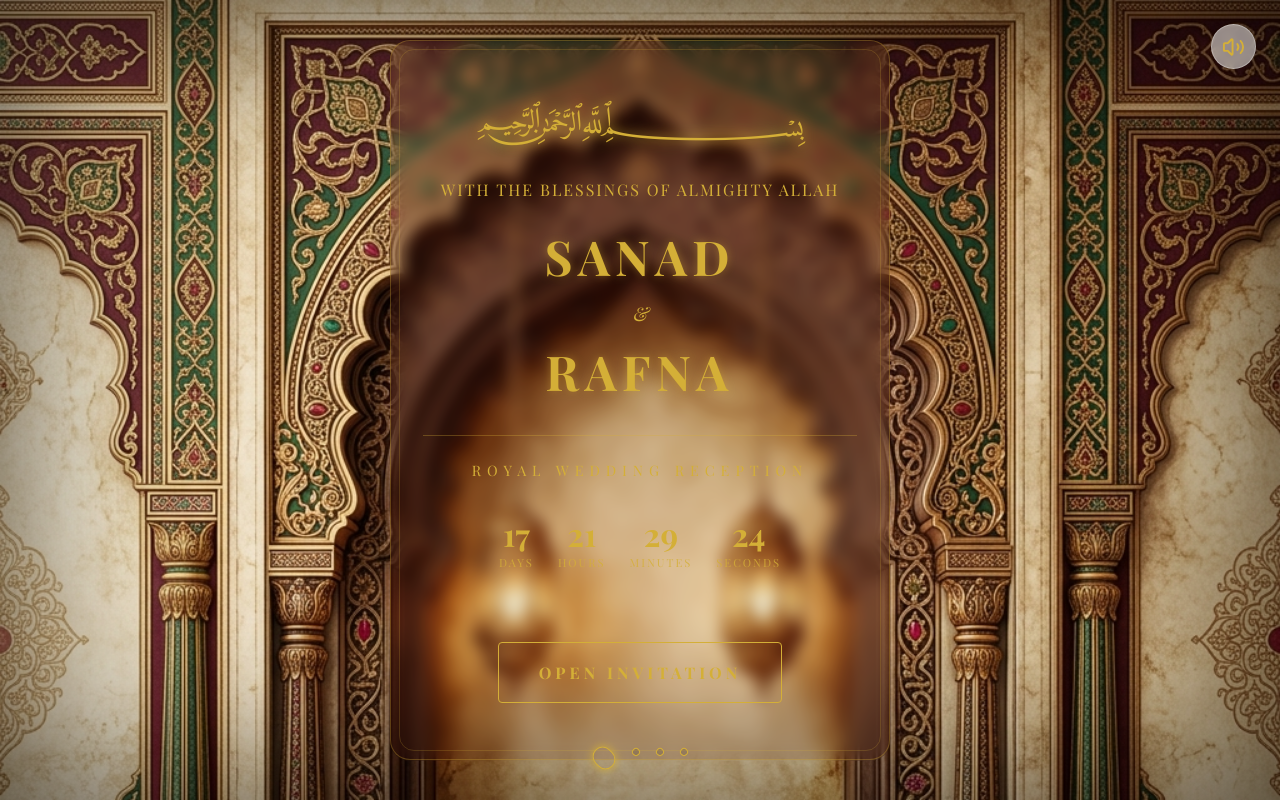
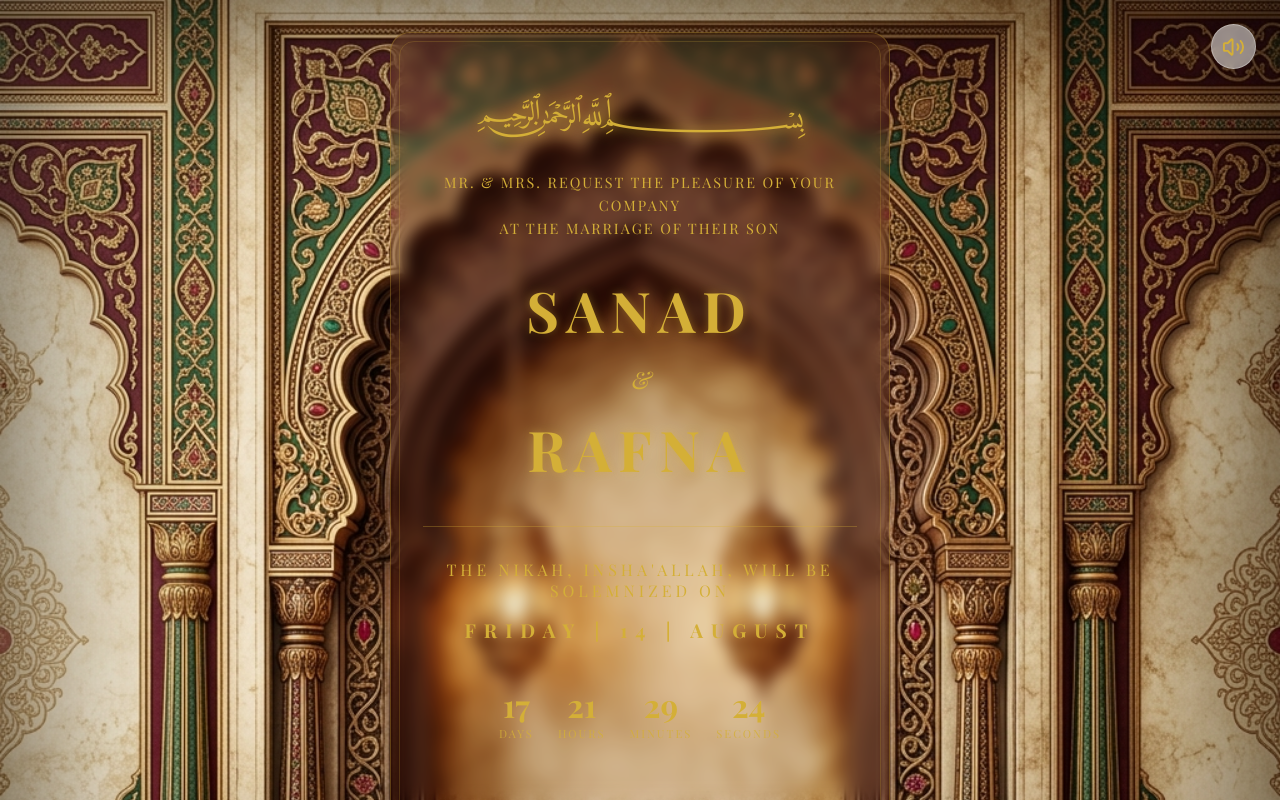
Before and after one commit to SahilVellathur/sanad-and-rafna-wedding-, a React (Vite) app: page / in a window 1280 px wide. Built offline with nearby package versions, Linux system fonts and the light colour scheme; a web font is replaced by a local one.

Commit message:
feat: complete overhaul to Grand Royal Indo-Islamic theme with formal wording

```diff
--- a/src/App.jsx
+++ b/src/App.jsx
@@ -119,14 +119,18 @@ const Page1 = ({ onNext }) => (
   >
     <div className="glass-card">
       <div className="bismillah">﷽</div>
-      <motion.p variants={itemVariants} style={{ fontSize: '1rem', letterSpacing: '2px', opacity: 0.8, marginBottom: '1.5rem', textTransform: 'uppercase' }}>With the blessings of Almighty Allah</motion.p>
+      <motion.p variants={itemVariants} style={{ fontSize: '0.9rem', letterSpacing: '2px', opacity: 0.9, marginBottom: '2rem', textTransform: 'uppercase', lineHeight: '1.6' }}>
+        Mr. & Mrs. request the pleasure of your company<br/>
+        at the Marriage of their son
+      </motion.p>
 
-      <motion.h1 variants={itemVariants} style={{ fontSize: '3rem', letterSpacing: '6px' }}>SANAD</motion.h1>
-      <motion.p variants={itemVariants} style={{ fontSize: '1.2rem', margin: '0.8rem 0', fontStyle: 'italic', opacity: 0.8 }}>&</motion.p>
-      <motion.h1 variants={itemVariants} style={{ fontSize: '3rem', letterSpacing: '6px' }}>RAFNA</motion.h1>
+      <motion.h1 variants={itemVariants} style={{ fontSize: '3.5rem', letterSpacing: '8px', color: 'var(--gold)', marginBottom: '1rem' }}>SANAD</motion.h1>
+      <motion.p variants={itemVariants} style={{ fontSize: '1.5rem', margin: '0.5rem 0', fontStyle: 'italic', opacity: 0.8 }}>&</motion.p>
+      <motion.h1 variants={itemVariants} style={{ fontSize: '3.5rem', letterSpacing: '8px', color: 'var(--gold)', marginTop: '1rem' }}>RAFNA</motion.h1>
 
-      <motion.div variants={itemVariants} style={{ margin: '2rem 0', borderTop: '1px solid rgba(212, 175, 55, 0.3)', paddingTop: '1.5rem' }}>
-        <p style={{ textTransform: 'uppercase', letterSpacing: '6px', fontSize: '0.9rem' }}>Royal Wedding Reception</p>
+      <motion.div variants={itemVariants} style={{ margin: '2.5rem 0', borderTop: '1px solid rgba(212, 175, 55, 0.3)', paddingTop: '2rem' }}>
+        <p style={{ textTransform: 'uppercase', letterSpacing: '4px', fontSize: '1rem', marginBottom: '1rem' }}>The Nikah, Insha'Allah, will be solemnized on</p>
+        <p style={{ letterSpacing: '8px', fontSize: '1.2rem', fontWeight: '700' }}>FRIDAY | 14 | AUGUST</p>
       </motion.div>
 
       <Countdown />
@@ -147,22 +151,19 @@ const Page2 = ({ onNext }) => (
     className="page-container"
   >
     <div className="glass-card">
-      <motion.h2 variants={itemVariants} className="script-text" style={{ fontSize: '3rem', marginBottom: '2rem', color: 'var(--royal-gold)' }}>With Love & Blessings</motion.h2>
+      <motion.h2 variants={itemVariants} className="script-text" style={{ fontSize: '2.5rem', marginBottom: '2.5rem', color: 'var(--gold)' }}>With the blessings of Almighty Allah</motion.h2>
 
       <motion.div variants={itemVariants} className="family-section">
-        <h3 style={{ marginBottom: '0.5rem', fontSize: '1rem', letterSpacing: '3px' }}>The Groom</h3>
-        <p className="script-text" style={{ fontSize: '2.2rem', marginBottom: '0.5rem' }}>Mohamed Sanad</p>
-        <p style={{ fontSize: '1.1rem', opacity: 0.8 }}>Son of Mr. Shamsudheen Vellathur</p>
-        <p style={{ fontSize: '1.1rem', opacity: 0.8 }}>& Mrs. Jemsheera C.P</p>
+        <h3 style={{ marginBottom: '0.5rem', fontSize: '1rem', letterSpacing: '3px' }}>The Groom's Parents</h3>
+        <p className="script-text" style={{ fontSize: '2.2rem', marginBottom: '0.5rem' }}>Mr. Shamsudheen & Mrs. Jemsheera</p>
+        <p style={{ fontSize: '1rem', opacity: 0.8, letterSpacing: '1px' }}>Vellathur Family</p>
       </motion.div>
 
       <motion.div variants={itemVariants} style={{ margin: '1.5rem 0', opacity: 0.6, fontSize: '1.5rem' }}>✧</motion.div>
 
       <motion.div variants={itemVariants} className="family-section">
-        <h3 style={{ marginBottom: '0.5rem', fontSize: '1rem', letterSpacing: '3px' }}>The Bride</h3>
-        <p className="script-text" style={{ fontSize: '2.2rem', marginBottom: '0.5rem' }}>Rafna Shani</p>
-        <p style={{ fontSize: '1.1rem', opacity: 0.8 }}>Daughter of Mr. Ismail</p>
-        <p style={{ fontSize: '1.1rem', opacity: 0.8 }}>& Mrs. Fathima</p>
+        <h3 style={{ marginBottom: '0.5rem', fontSize: '1rem', letterSpacing: '3px' }}>The Bride's Parents</h3>
+        <p className="script-text" style={{ fontSize: '2.2rem', marginBottom: '0.5rem' }}>Mr. Ismail & Mrs. Fathima</p>
       </motion.div>
 
       <motion.button variants={itemVariants} className="btn-primary" onClick={onNext}>
@@ -181,21 +182,21 @@ const Page3 = ({ onNext }) => (
     className="page-container"
   >
     <div className="glass-card">
-      <motion.h2 variants={itemVariants} style={{ marginBottom: '2.5rem', fontSize: '2.2rem' }}>The Celebration</motion.h2>
+      <motion.h2 variants={itemVariants} style={{ marginBottom: '2.5rem', fontSize: '2.2rem', letterSpacing: '4px' }}>WEDDING CELEBRATION</motion.h2>
 
       <motion.div variants={itemVariants} className="detail-item">
-        <Calendar size={22} color="var(--royal-gold)" />
-        <p style={{ fontSize: '1.2rem' }}>Sunday, 10 May 2026</p>
+        <Calendar size={22} color="var(--gold)" />
+        <p style={{ fontSize: '1.3rem', letterSpacing: '2px' }}>FRIDAY | 14 | AUGUST 2026</p>
       </motion.div>
 
       <motion.div variants={itemVariants} className="detail-item">
-        <Clock size={22} color="var(--royal-gold)" />
-        <p style={{ fontSize: '1.2rem' }}>4:00 PM – 8:00 PM</p>
+        <Clock size={22} color="var(--gold)" />
+        <p style={{ fontSize: '1.2rem', letterSpacing: '1px' }}>Nikah: 10:30 AM | Reception: 4:00 PM</p>
       </motion.div>
 
       <motion.div variants={itemVariants} className="detail-item" style={{ alignItems: 'flex-start' }}>
-        <MapPin size={22} color="var(--royal-gold)" style={{ marginTop: '5px' }} />
-        <p style={{ fontSize: '1.2rem' }}>Kunhimmu Auditorium<br/><span style={{ fontSize: '0.9rem', opacity: 0.7 }}>P.C. Padi, Ezhur, Tirur</span></p>
+        <MapPin size={22} color="var(--gold)" style={{ marginTop: '5px' }} />
+        <p style={{ fontSize: '1.2rem', letterSpacing: '1px' }}>Kunhimmu Auditorium<br/><span style={{ fontSize: '0.9rem', opacity: 0.7 }}>P.C. Padi, Ezhur, Tirur</span></p>
       </motion.div>
 
       <motion.div variants={itemVariants} className="map-placeholder">
```
